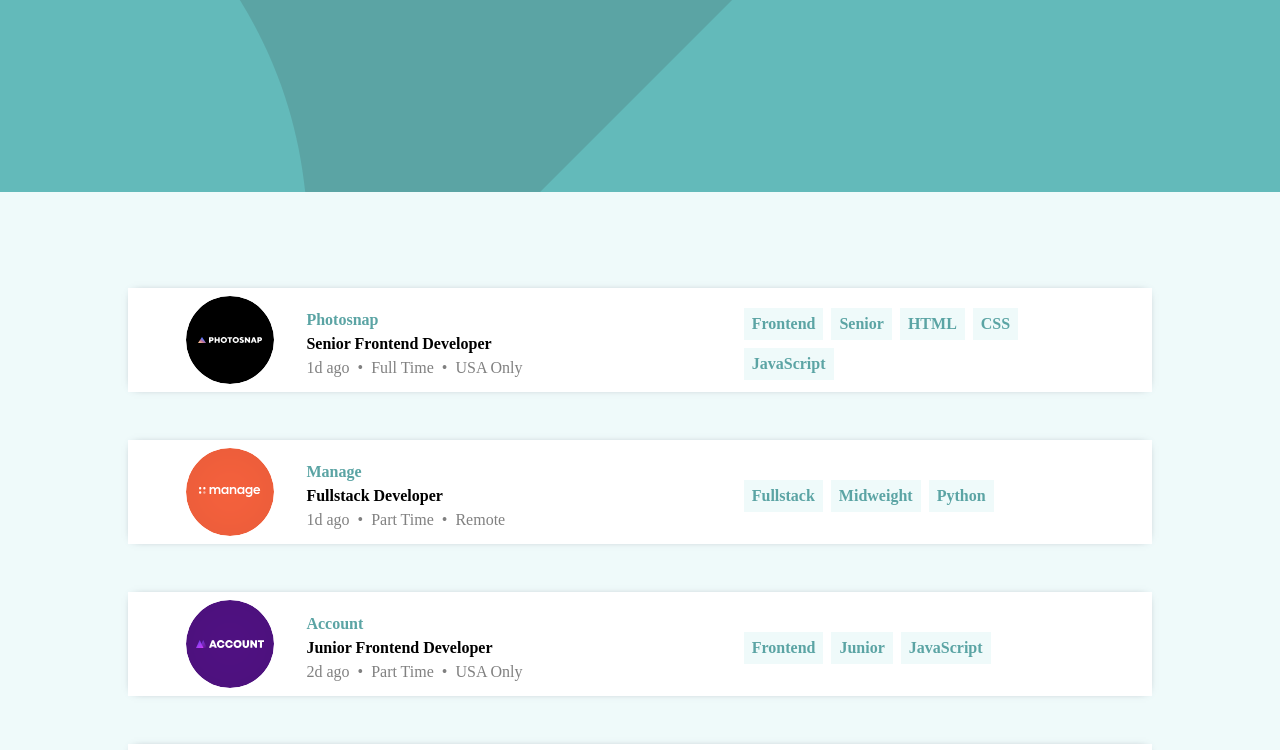
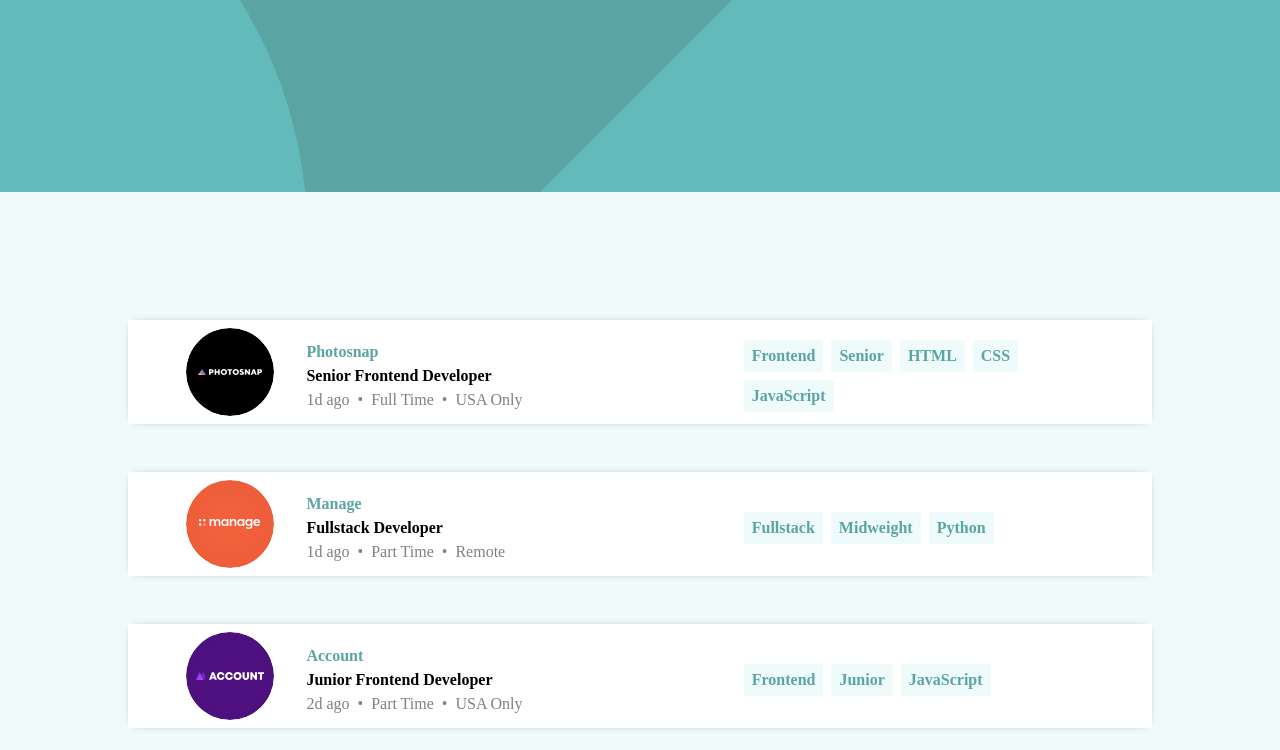
Before and after one commit to wiktohh/job-listings-with-filtering, a React (Create React App) app: page / in a window 1280 px wide. Shown: the top 750 px of the page. Built offline with nearby package versions, Linux system fonts and the light colour scheme.

Commit message:
add filter

```diff
--- a/src/App.tsx
+++ b/src/App.tsx
@@ -44,7 +44,7 @@ function App() {
           <button onClick={clearTags} className='clearBtn'>Clear</button>
           </div>
       )}
-      <Main handleTags={handleTags}/>
+      <Main tags={tags} handleTags={handleTags}/>
     </div>
   );
 }
--- a/src/components/Main.tsx
+++ b/src/components/Main.tsx
@@ -3,19 +3,24 @@ import Offers from "../data.json"
 
 interface MainProps{
     handleTags: Function
+    tags:string[]
 }
 
-const Main = ({handleTags}: MainProps) => {
+const Main = ({handleTags, tags}: MainProps) => {
 
     const addToTag = (e: React.MouseEvent<HTMLDivElement>) => {
         const target = e.target as HTMLInputElement;
         const innerHTML = target.innerHTML
         handleTags(innerHTML)
     }
-
+    console.log(Offers);
     return (
         <div className="main">
-            {Offers.map(offer => (
+            {
+            Offers.filter(offer => {
+                const tmp = [...offer.languages, offer.role, offer.level]
+                return tags.every(tag => tmp.includes(tag))
+            }).map(offer => (
                 <div className="offer">
                     <div className="wrapper">
                     <img className="photo" src={offer.logo} alt="company photo" />
--- a/src/styles/App.scss
+++ b/src/styles/App.scss
@@ -34,10 +34,10 @@ $primary-color: hsl(180, 29%, 50%);
         }
 
         .tagWrapper{
-            display:flex;
-            flex-wrap:wrap;
             width:70%;
-        }
+                display:flex;
+                flex-wrap:wrap;
+            }
         .tag{
             margin: .5rem 1rem;
             display:flex;
--- a/src/styles/_main.scss
+++ b/src/styles/_main.scss
@@ -4,7 +4,7 @@
     height: max-content;
     width: 100vw;
     background-color: hsl(180, 52%, 96%);
-    padding-top: 3rem;
+    padding-top: 5rem;
 
     .offer{
         position: relative;
```
